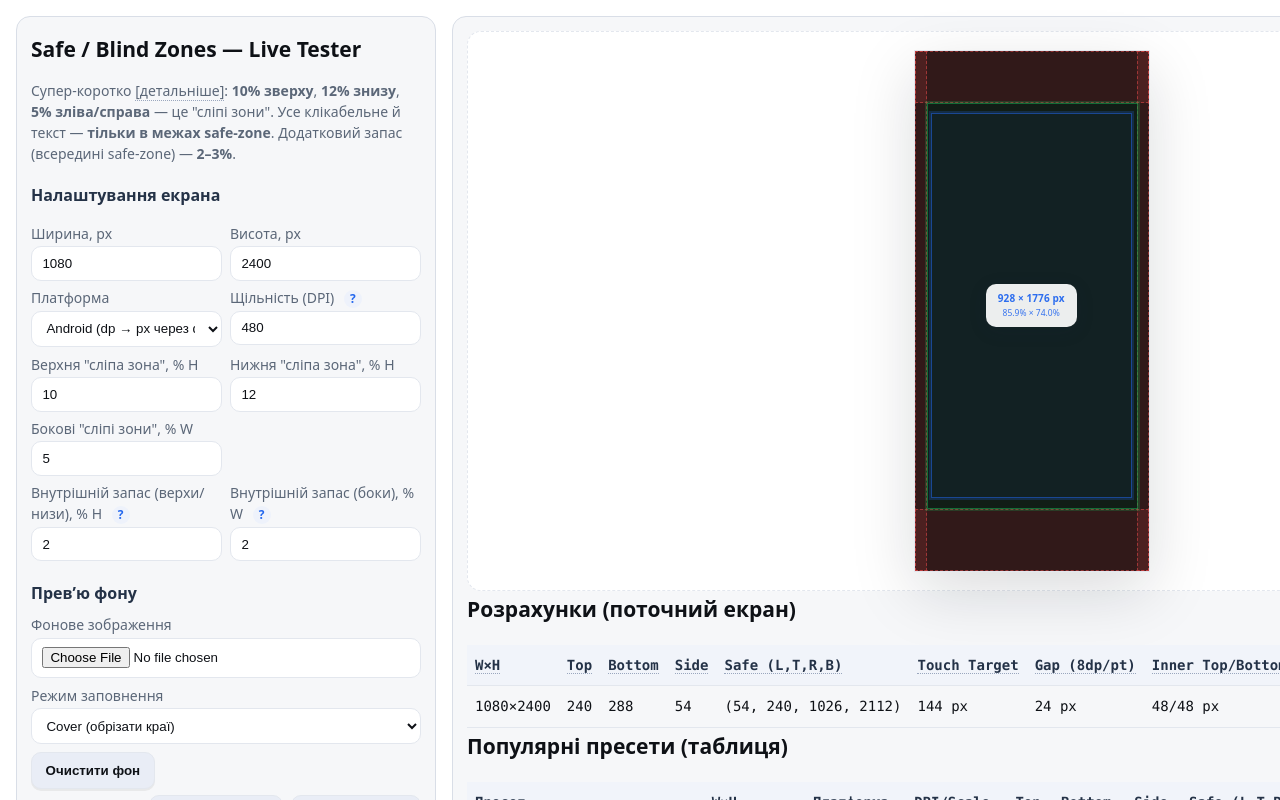
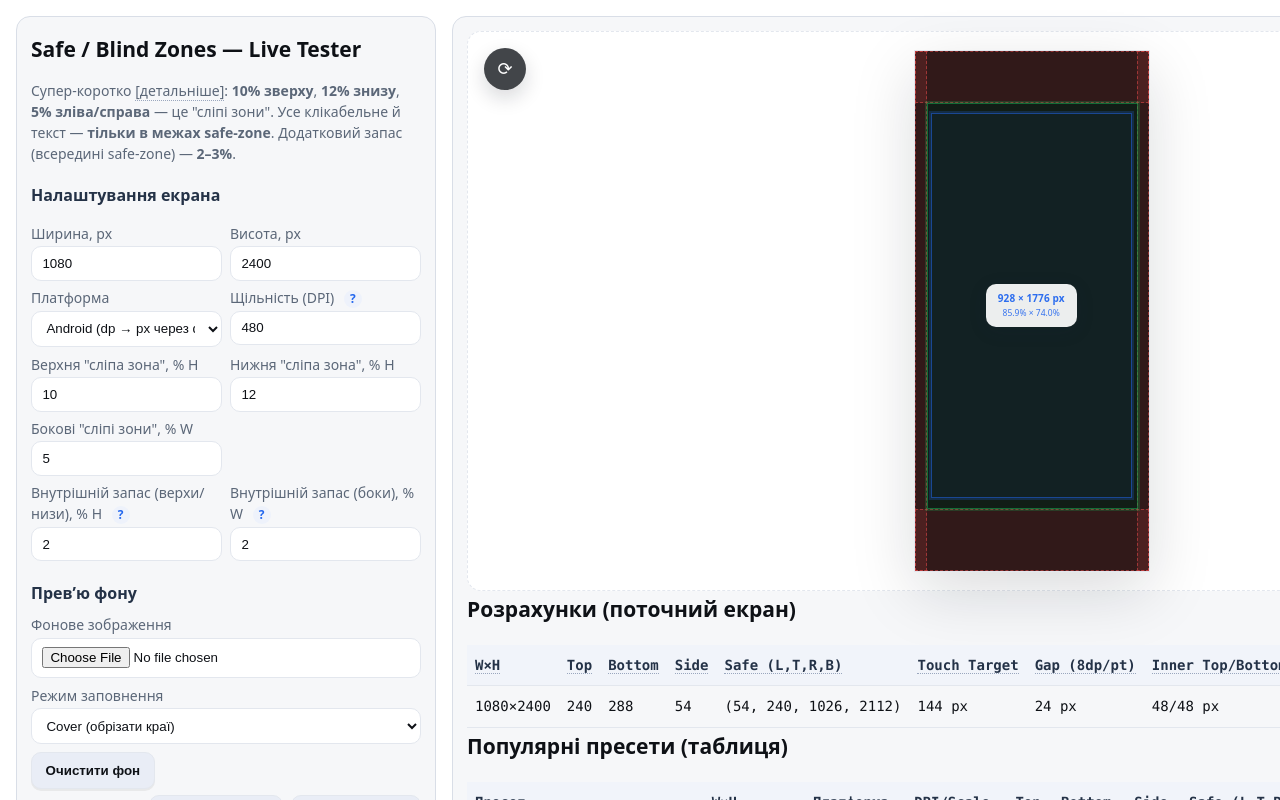
Before and after one commit to PhantomDraft/safe-blind-zones-live-tester, a plain HTML site: page index.html in a window 1280 px wide. Shown: the top 800 px of the page. Drawn offline with Linux system fonts and the light colour scheme.

Commit message:
Update index.html

```diff
--- a/index.html
+++ b/index.html
@@ -57,7 +57,7 @@
     .screen .inner-label__px{letter-spacing:.01em}
     .screen .inner-label__percent{font-size:.85em;font-weight:500;color:rgba(34,102,238,.9)}
 
-    .rotate-btn{position:absolute;top:16px;right:16px;width:42px;height:42px;border-radius:50%;border:0;background:rgba(14,17,22,.78);color:#fff;display:flex;align-items:center;justify-content:center;font-size:18px;cursor:pointer;box-shadow:0 8px 20px rgba(13,18,28,.16);transition:background .2s ease,transform .2s ease}
+    .rotate-btn{position:absolute;top:16px;left:16px;width:42px;height:42px;border-radius:50%;border:0;background:rgba(14,17,22,.78);color:#fff;display:flex;align-items:center;justify-content:center;font-size:18px;cursor:pointer;box-shadow:0 8px 20px rgba(13,18,28,.16);transition:background .2s ease,transform .2s ease}
     .rotate-btn:hover{background:rgba(34,102,238,.88)}
     .rotate-btn:active{transform:scale(.96)}
     .rotate-btn:focus-visible{outline:2px solid var(--accent);outline-offset:2px}
```
